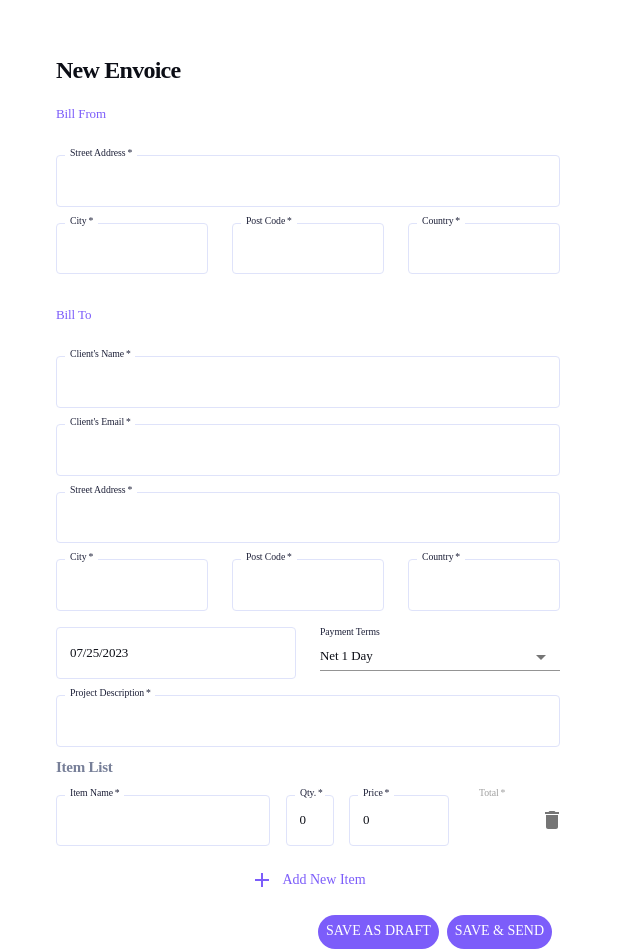
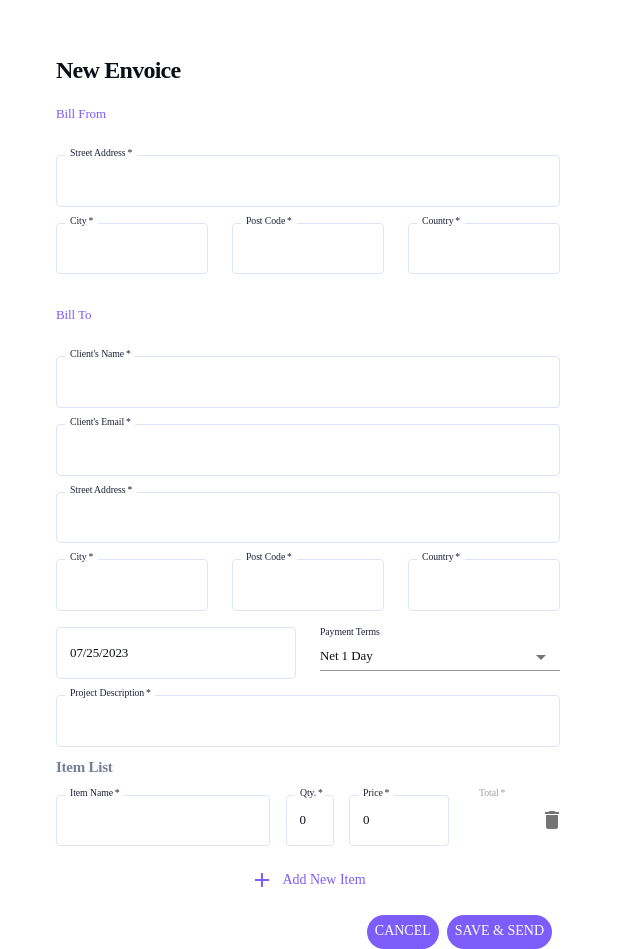
Before and after one commit to giga-gogosashvili/invoice-app, a React (Create React App) app: page /invoices/create in a window 1280 px wide. Shown: the whole page, without its empty margins (0-640 px from the left). Built offline with nearby package versions, Linux system fonts and the light colour scheme; no server answers.

Commit message:
edit page buttons reconstruction

```diff
--- a/src/components/EditCreate.tsx
+++ b/src/components/EditCreate.tsx
@@ -558,10 +558,25 @@ export default function EditCreate() {
             sx={{
               display: "flex",
               flexDirection: "row",
-              // justifyContent: "flex-end",
               ml: "auto",
             }}
           >
+            {!invoice && (
+              <Fab
+                sx={{ mr: 1 }}
+                variant="extended"
+                size="small"
+                color="primary"
+                aria-label="add"
+                onClick={() => {
+                  navigate("/invoices");
+                }}
+              >
+                Cancel
+              </Fab>
+            )}
+
+            {invoice && (
               <Fab
                 sx={{
                   mr: 1,
@@ -600,6 +615,7 @@ export default function EditCreate() {
               >
                 Save as Draft
               </Fab>
+            )}
             <Fab
               sx={{
                 mr: 1,
```
Lines whose indentation alone changed are shown as unchanged.
